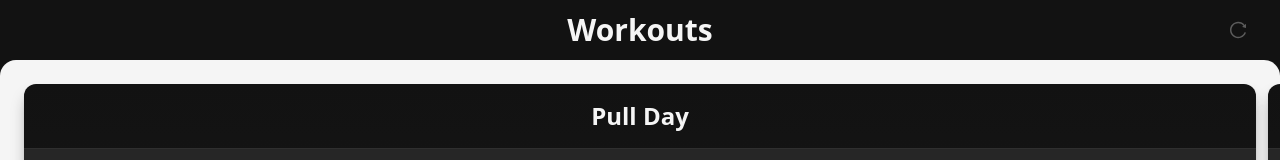
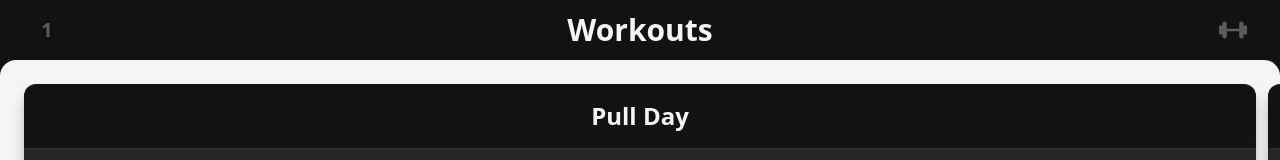
Before and after one commit to AlexBeje/gym-app, a React (Vite) app: page / in a window 1280 px wide. Shown: the top 160 px of the page. Built offline with nearby package versions, Linux system fonts and the light colour scheme.

Commit message:
📦 NEW: Updated week icon and added week counter.

```diff
--- a/src/pages/App.jsx
+++ b/src/pages/App.jsx
@@ -1,5 +1,8 @@
 // React
 import { useState } from "react";
+
+// Use Hooks TS
+import { useLocalStorage } from "usehooks-ts";
 
 // Data
 import workoutsData from "../../db/workouts";
@@ -8,23 +11,36 @@ import workoutsData from "../../db/workouts";
 import Workout from "../components/Workout";
 
 // Icons
-import { AiOutlineReload } from "react-icons/ai";
+import { IoBarbell } from "react-icons/io5";
+
+// Constants
+const WEEK_COUNTER_DEFAULT = 1;
 
 function App() {
   const [resetExercise, setResetExercise] = useState(false);
+  const [weekCounter, setWeekCounter] = useLocalStorage("weekCounter", WEEK_COUNTER_DEFAULT);
 
   const handleResetClick = () => {
+    setWeekCounter(weekCounter + 1);
     setResetExercise(true);
+  };
+
+  const handleWeekClick = () => {
+    if(weekCounter > 1) {
+      setWeekCounter(weekCounter - 1);
+    }
   };
 
   return (
     <div className="bg-dark-900 flex flex-col h-screen text-light-100">
       <div className="flex">
-        <div className="flex-1 min-w-[20px] ml-8" />
+        <div className="flex flex-1 font-bold items-center justify-center min-w-[30px] ml-8 text-dark-200 text-xl">
+          <span onClick={handleWeekClick}>{weekCounter}</span>
+        </div>
         <h1 className="font-bold p-3 text-3xl text-center w-full">Workouts</h1>
         <div className="flex flex-1 items-center justify-end">
-          <AiOutlineReload
-            className="cursor-pointer mr-8 text-dark-200 text-xl"
+          <IoBarbell
+            className="cursor-pointer mr-8 text-3xl text-dark-200"
             onClick={handleResetClick}
           />
         </div>
```
